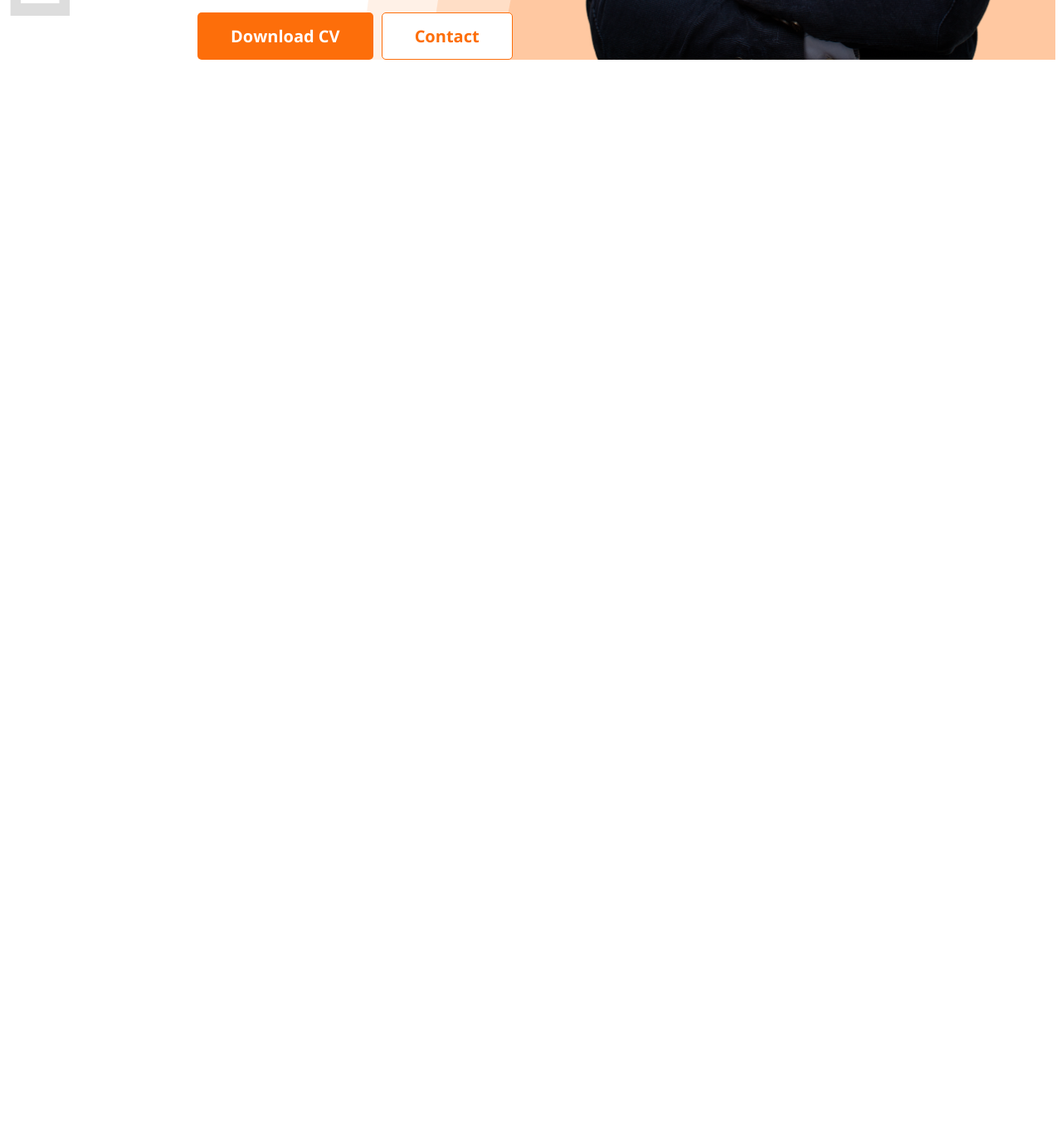
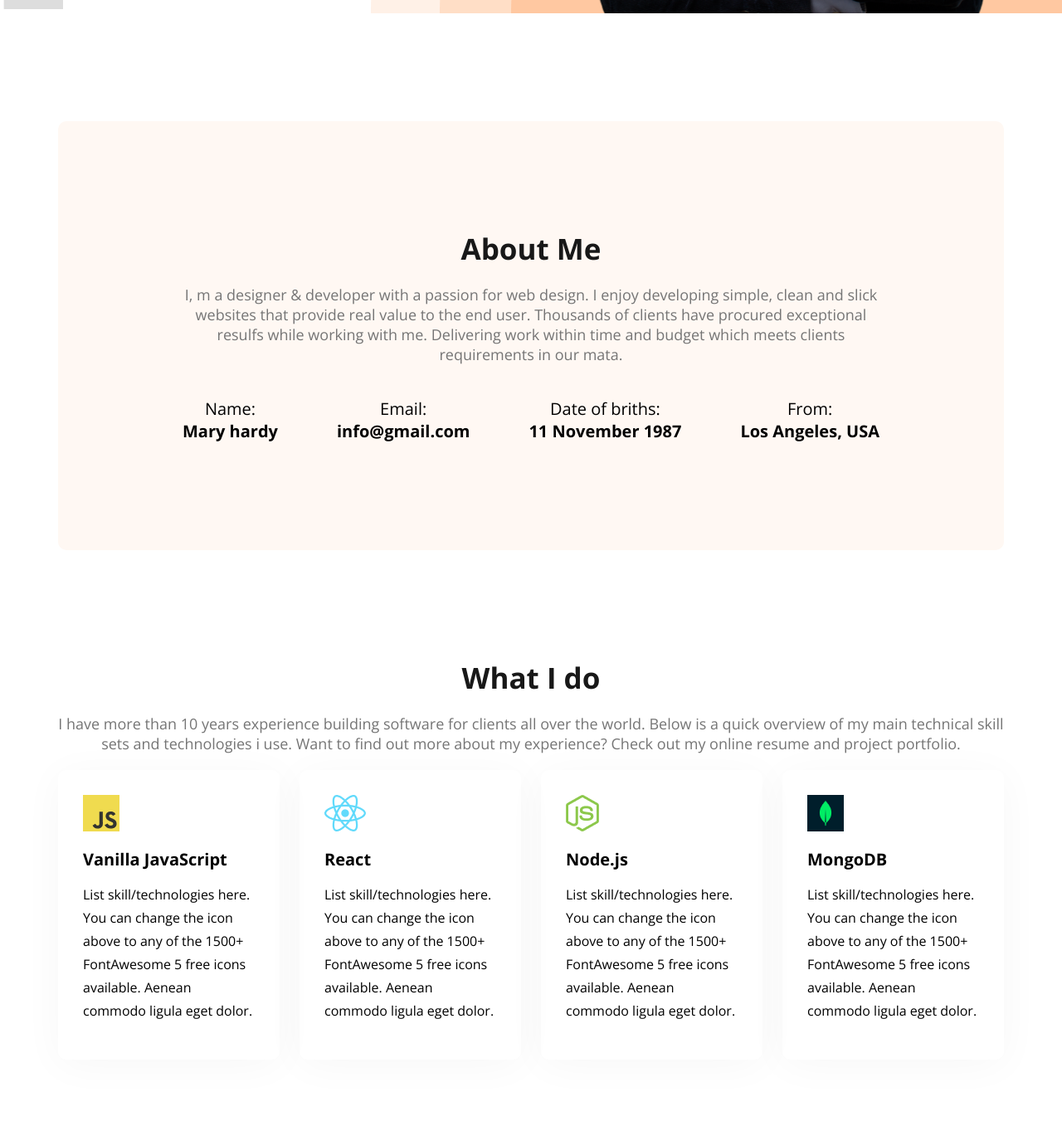
Before and after one commit to mainulimurad/portfolio, a plain HTML site: page index.html in a window 1280 px wide. Shown: the part 752-2109 px from the top of the page at 83% size. Before the commit the page ends 832 px from the top, so only its background shows below. Drawn offline with nearby package versions, Linux system fonts and the light colour scheme.

Commit message:
skill section added

```diff
--- a/index.html
+++ b/index.html
@@ -34,7 +34,70 @@
 				<img class="banner-profile-picture" src="images/hardy.png" alt="" />
 			</div>
 		</header>
-		<main></main>
+		<main>
+            <!-- about section start -->
+            <section class="about">
+                <h2 class="section-title">
+                    About Me
+                </h2>
+                <p class="section-description">
+                    I, m a designer & developer with a passion for web design. I enjoy developing simple, clean and slick websites that provide real value to the end user. Thousands of clients have procured exceptional resulfs while working with me. Delivering work within time and budget which meets clients requirements in our mata.
+                </p>
+                <div class="about-info">
+                    <div class="info-box">
+                        <p class="info-title">Name:</p>
+                        <h5 class="info">Mary hardy</h5>
+                    </div>
+                    <div class="info-box">
+                        <p class="info-title">Email:</p>
+                        <h5 class="info">info@gmail.com</h5>
+                    </div>
+                    <div class="info-box">
+                        <p class="info-title">Date of briths:</p>
+                        <h5 class="info">11 November 1987</h5>
+                    </div>
+                    <div class="info-box">
+                        <p class="info-title">From:</p>
+                        <h5 class="info">Los Angeles, USA</h5>
+                    </div>
+                </div>
+            </section>
+            <!-- about section end -->
+
+            <!-- what i do section start -->
+             <section class="what-i-do">
+                <h2 class="section-title">
+                    What I do
+                </h2>
+
+                <p class="section-description">
+                    I have more than 10 years experience building software for clients all over the world. Below is a quick overview of my main technical skill sets and technologies i use. Want to find out more about my experience? Check out my online resume and project portfolio.
+                </p>
+                <div class="skills">
+                    <div class="skill">
+                        <img src="./images/icons/js.png" alt="" class="skill-icon">
+                        <h4 class="skill-title">Vanilla JavaScript</h4>
+                        <p class="skill-description">List skill/technologies here. You can change the icon above to any of the 1500+ FontAwesome 5 free icons available. Aenean commodo ligula eget dolor.</p>
+                    </div>
+                    <div class="skill">
+                        <img src="./images/icons/react.png" alt="" class="skill-icon">
+                        <h4 class="skill-title">React</h4>
+                        <p class="skill-description">List skill/technologies here. You can change the icon above to any of the 1500+ FontAwesome 5 free icons available. Aenean commodo ligula eget dolor.</p>
+                    </div>
+                    <div class="skill">
+                        <img src="./images/icons/nodejs.png" alt="" class="skill-icon">
+                        <h4 class="skill-title">Node.js</h4>
+                        <p class="skill-description">List skill/technologies here. You can change the icon above to any of the 1500+ FontAwesome 5 free icons available. Aenean commodo ligula eget dolor.</p>
+                    </div>
+                    <div class="skill">
+                        <img src="./images/icons/mongo.png" alt="" class="skill-icon">
+                        <h4 class="skill-title">MongoDB</h4>
+                        <p class="skill-description">List skill/technologies here. You can change the icon above to any of the 1500+ FontAwesome 5 free icons available. Aenean commodo ligula eget dolor.</p>
+                    </div>
+                </div>
+             </section>
+            <!-- what i do section end -->
+        </main>
 		<footer></footer>
 	</body>
 </html>
--- a/style/style.css
+++ b/style/style.css
@@ -2,6 +2,8 @@
 
 *{
     font-family: "Open Sans", sans-serif;
+    margin: 0;
+    padding: 0;
 }
 
 /* Nav style */
@@ -10,6 +12,7 @@
     background-image: url(../images/developer.png), url(../images/header_bg.png);
     background-repeat: no-repeat;
     background-position: top left, bottom right;
+    background-color: FFF8F3;
 
 }
 
@@ -19,6 +22,7 @@ nav {
 	font-family: "Open Sans", sans-serif;
 	align-items: center;
     margin: 0 200px;
+    padding: 20px 0;
 }
 
 /* shared style */
@@ -38,6 +42,21 @@ nav {
     color: #fff;
     border: none;
     font-size: 20px;
+}
+
+.section-title{
+    font-size: 35px;
+    font-weight: 700;
+    color: #181818;
+    text-align: center;
+}
+
+.section-description{
+    font-size: 18px;
+    font-weight: 400;
+    color: #757575;
+    padding: 20px 0;
+    text-align: center;
 }
 
 .nav-title {
@@ -72,6 +91,8 @@ nav ul li a {
     max-width: 580px;
     display: flex;
     flex-direction: column;
+    justify-content: center;
+    gap: 10px;
 }
 
 .banner .banner-content .subtitle{
@@ -119,3 +140,66 @@ nav ul li a {
 .banner .banner-profile-picture{
     width: 580px;
 }
+
+/* main section styles */
+main{
+    max-width: 1140px;
+    margin: 0 auto;
+}
+
+/* About section design starts here */
+.about{
+    border-radius: 10px;
+    background-color: #FFF8F3;
+    padding: 130px 150px;
+    text-align: center;
+    margin: 130px 0;
+}
+
+.about-info{
+    display: flex;
+    justify-content: space-between;
+    padding-top: 20px;
+}
+
+.about-info .info-title{
+    font-size: 20px;
+    font-weight: 400;
+}
+
+.about-info .info{
+    font-size: 20px;
+    font-weight: 700;
+}
+
+/* what I do section style */
+.what-i-do{
+    padding: 0 0 80px;
+}
+
+.skills{
+    display: flex;
+    gap: 24px;
+}
+.skill{
+    padding: 30px;
+    box-shadow: 0px 6px 50px 0px #00000009;
+    border-radius: 10px;
+}
+
+.skill .skill-icon{
+    padding-bottom: 15px;
+}
+
+.skill .skill-title{
+    padding-bottom: 15px;
+    font-size: 20px;
+    font-weight: 700;
+}
+
+.skill .skill-description{
+    padding-bottom: 15px;
+    font-size: 16px;
+    font-weight: 400;
+    line-height: 28px;
+}
```
